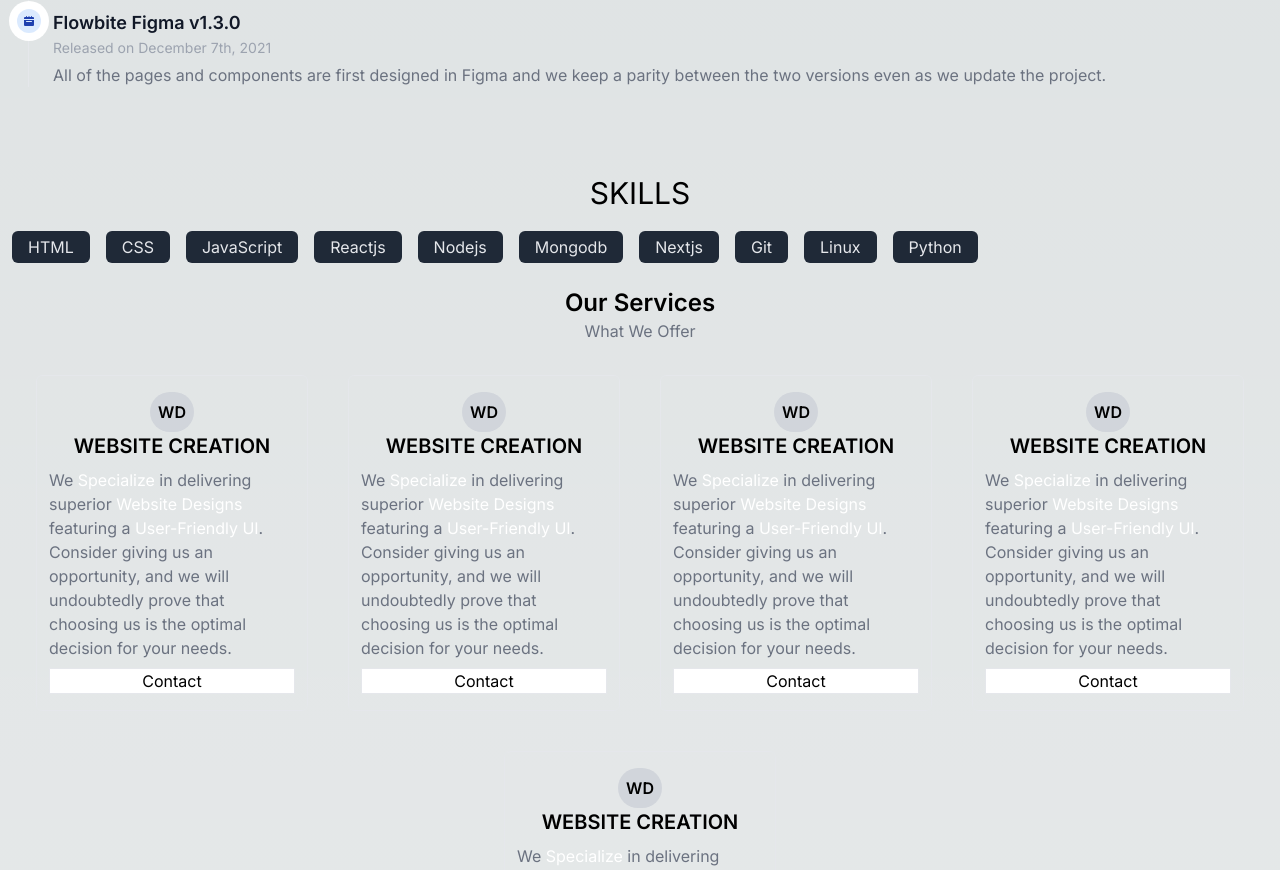
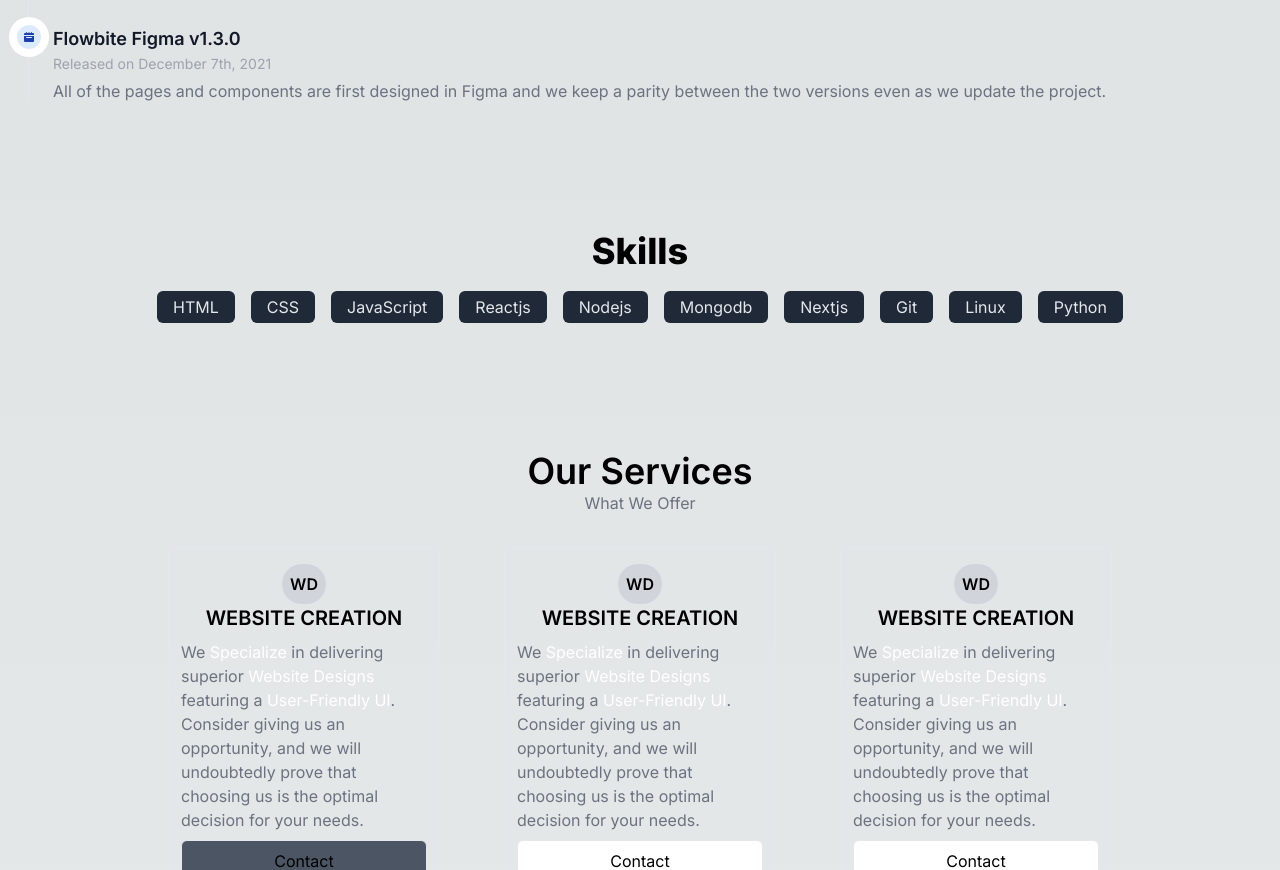
Before and after one commit to faizan619/Faizan_Dev_Portfolio, a Next.js app: page / in a window 1280 px wide. Shown: the part 1927-2797 px from the top of the page. Built offline with nearby package versions, Linux system fonts and the light colour scheme.

Commit message:
responsive design set

```diff
--- a/src/app/Components/Navbar.js
+++ b/src/app/Components/Navbar.js
@@ -12,16 +12,8 @@ export default function Navbar() {
         <div className="flex bg-gray-800 text-center gap-4 text-lg menu">
           <li className="hover:bg-gray-600"><a href="#home">Home</a></li>
           <li className="hover:bg-gray-600"><a href="#about">About</a></li>
-          <li className="hover:bg-gray-600 services">
-            <a href="#project">Projects</a>
-            {/* <ul className="dropdown bg-gray-600">
-              <li className="hover:bg-gray-500"><a href="/">Online Compiler </a></li>
-              <li className="hover:bg-gray-500"><a href="/">Chatting App</a></li>
-              <li className="hover:bg-gray-500"><a href="/">QR Scanner</a></li>
-              <li className="hover:bg-gray-500"><a href="/">Blog Website</a></li>
-            </ul> */}
-          </li>
-          <li className="hover:bg-gray-600"><a href="#price">Pricing</a></li>
+          <li className="hover:bg-gray-600 "><a href="#service">Services</a></li>
+          <li className="hover:bg-gray-600"><a href="#project">Projects</a></li>
           <li className=" bg-blue-800"><a href="/">Hire me!</a></li>
         </div>
       </ul>
--- a/src/app/Components/SecondHero.js
+++ b/src/app/Components/SecondHero.js
@@ -4,7 +4,7 @@ export default function Second() {
   return (
     <section className="">
       <div className="flex flex-col items-center">
-        <h1 className="text-2xl mt-4 text-center">About Me</h1>
+        <h1 className="text-3xl sm:text-4xl font-semibold mt-4 text-center">About Me</h1>
         <div className="px-3 flex flex-col items-center md:flex-row  ">
           <Image
             className="object-contain md:w-[50%] h-96 pb-5"
@@ -28,7 +28,7 @@ export default function Second() {
         </div>
         <div className="px-3">
           <div className="p-4">
-            <h1 className="text-center text-2xl my-4">My Journey</h1>
+            <h1 className="text-center text-3xl font-semibold my-4 sm:text-4xl">My Journey</h1>
             <ol class="relative border-s border-gray-200 dark:border-gray-700">
               <li class="mb-10 ms-6">
                 <span class="absolute flex items-center justify-center w-6 h-6 bg-blue-100 rounded-full -start-3 ring-8 ring-white dark:ring-gray-900 dark:bg-blue-900">
--- a/src/app/Components/Service.js
+++ b/src/app/Components/Service.js
@@ -1,19 +1,21 @@
+"use client"
+import { useRouter } from "next/navigation";
 const Service = () => {
+  const router = useRouter();
+  const navigate = (name)=>{
+    router.push(name)
+  }
   return (
-    <section className="flex flex-col">
+    <section className="flex flex-col items-center">
         <div className="flex flex-col items-center p-3">
-              <span className="font-semibold text-2xl">
+              <span className="font-semibold text-3xl sm:text-4xl">
                 Our Services
               </span>
               <h2 className="text-gray-500">
                 What We Offer
               </h2>
-              {/* <p className="text-lg">
-                There are many variations of passages of Lorem Ipsum available
-                but the majority have suffered alteration in some form.
-              </p> */}
         </div>
-        <div className="p-5 flex gap-5 flex-wrap justify-center sm:gap-4 md:gap-6 lg:gap-8 xl:gap-10">
+        <div className="p-5 flex gap-5 flex-wrap justify-center sm:gap-4 md:gap-10 lg:gap-14 xl:gap-16">
 
           <div className="border flex flex-col px-3 py-4 rounded-md gap-2 w-[17rem]">
               <div  className="flex flex-col items-center">
@@ -21,7 +23,7 @@ const Service = () => {
                 <h1 className="text-xl uppercase font-semibold">Website Creation</h1>
               </div>
               <p className="text-gray-500">We <span className="text-white capitalize">specialize</span> in delivering superior <span className="text-white capitalize">website designs</span> featuring a <span className="text-white capitalize">user-friendly UI</span>. Consider giving us an opportunity, and we will undoubtedly prove that choosing us is the optimal decision for your needs.</p>
-              <button className="border sm:bg-red-700 md:bg-green-700 lg:bg-blue-900 xl:bg-white">Contact</button>
+              <button className="border py-2 rounded-md bg-gray-600">Contact</button>
           </div>
           <div className="border flex flex-col px-3 py-4 rounded-md gap-2 w-[17rem]">
               <div  className="flex flex-col items-center">
@@ -29,7 +31,7 @@ const Service = () => {
                 <h1 className="text-xl uppercase font-semibold">Website Creation</h1>
               </div>
               <p className="text-gray-500">We <span className="text-white capitalize">specialize</span> in delivering superior <span className="text-white capitalize">website designs</span> featuring a <span className="text-white capitalize">user-friendly UI</span>. Consider giving us an opportunity, and we will undoubtedly prove that choosing us is the optimal decision for your needs.</p>
-              <button className="border sm:bg-red-700 md:bg-green-700 lg:bg-blue-900 xl:bg-white">Contact</button>
+              <button className="border sm:bg-red-700 md:bg-green-700 lg:bg-blue-900 xl:bg-white py-2 rounded-md bg-gray-600">Contact</button>
           </div>
           <div className="border flex flex-col px-3 py-4 rounded-md gap-2 w-[17rem]">
               <div  className="flex flex-col items-center">
@@ -37,64 +39,12 @@ const Service = () => {
                 <h1 className="text-xl uppercase font-semibold">Website Creation</h1>
               </div>
               <p className="text-gray-500">We <span className="text-white capitalize">specialize</span> in delivering superior <span className="text-white capitalize">website designs</span> featuring a <span className="text-white capitalize">user-friendly UI</span>. Consider giving us an opportunity, and we will undoubtedly prove that choosing us is the optimal decision for your needs.</p>
-              <button className="border sm:bg-red-700 md:bg-green-700 lg:bg-blue-900 xl:bg-white">Contact</button>
-          </div>
-          <div className="border flex flex-col px-3 py-4 rounded-md gap-2 w-[17rem]">
-              <div  className="flex flex-col items-center">
-                <div className="rounded-full bg-gray-300 text-black p-2 font-semibold">WD</div>
-                <h1 className="text-xl uppercase font-semibold">Website Creation</h1>
-              </div>
-              <p className="text-gray-500">We <span className="text-white capitalize">specialize</span> in delivering superior <span className="text-white capitalize">website designs</span> featuring a <span className="text-white capitalize">user-friendly UI</span>. Consider giving us an opportunity, and we will undoubtedly prove that choosing us is the optimal decision for your needs.</p>
-              <button className="border sm:bg-red-700 md:bg-green-700 lg:bg-blue-900 xl:bg-white">Contact</button>
-          </div>
-          <div className="border flex flex-col px-3 py-4 rounded-md gap-2 w-[17rem]">
-              <div  className="flex flex-col items-center">
-                <div className="rounded-full bg-gray-300 text-black p-2 font-semibold">WD</div>
-                <h1 className="text-xl uppercase font-semibold">Website Creation</h1>
-              </div>
-              <p className="text-gray-500">We <span className="text-white capitalize">specialize</span> in delivering superior <span className="text-white capitalize">website designs</span> featuring a <span className="text-white capitalize">user-friendly UI</span>. Consider giving us an opportunity, and we will undoubtedly prove that choosing us is the optimal decision for your needs.</p>
-              <button className="border sm:bg-red-700 md:bg-green-700 lg:bg-blue-900 xl:bg-white">Contact</button>
+              <button className="border sm:bg-red-700 md:bg-green-700 lg:bg-blue-900 xl:bg-white py-2 rounded-md bg-gray-600">Contact</button>
           </div>
 
         </div>
+          <button className="border px-3 py-2 rounded-md inline-block hover:bg-gray-800" onClick={()=>navigate('services')}>Show All</button>
     </section>
-    // <section className="pb-12 pt-20 dark:bg-dark lg:pb-[90px] lg:pt-[120px]">
-    //   <div className="container mx-auto">
-    //     <div className="-mx-4 flex flex-wrap">
-    //       <div className="w-full px-4">
-    //         <div className="mx-auto mb-12 max-w-[510px] text-center lg:mb-20">
-    //           <span className="mb-2 block text-lg font-semibold text-primary">
-    //             Our Services
-    //           </span>
-    //           <h2 className="mb-3 text-3xl font-bold leading-[1.2] text-dark dark:text-white sm:text-4xl md:text-[40px]">
-    //             What We Offer
-    //           </h2>
-    //           <p className="text-base text-body-color dark:text-dark-6">
-    //             There are many variations of passages of Lorem Ipsum available
-    //             but the majority have suffered alteration in some form.
-    //           </p>
-    //         </div>
-    //       </div>
-    //     </div>
-    //     <div className="flex flex-wrap gap-5 justify-between sm:justify-center  sm:border md:border-none px-6 sm:px-2">
-
-    //     <div>
-    //       <div className="border flex flex-col justify-between py-3 w-[20rem] rounded-md p-2 bg-gray-900">
-    //       <div  className="flex flex-col">
-    //         <div className="p-5 font-extrabold rounded-full bg-gray-500 inline-block self-center text-lg m-2 ">WD</div>
-    //         <h1 className="text-center text-xl font-extrabold uppercase my-2">Web Develpment</h1>
-    //       </div>
-    //         <div className=" capitalize p-2 text-lg m-2">
-    //           <p>we provide the best website design with user friendly UI.</p>
-    //           <p>Try to give us a try. and we will make you confirm that your decision would the best to choose us</p>
-    //         </div>
-    //           <button className="border self-center px-5 rounded-md p-2 ">Contact</button>
-    //       </div>
-    //     </div>
-
-    //     </div>
-    //   </div>
-    // </section>
   );
 };
 
--- a/src/app/Components/SkillsPage.js
+++ b/src/app/Components/SkillsPage.js
@@ -3,9 +3,9 @@ export default function Skill(){
 
 
     return(
-        <div className="p-3 text-center">
-            <h1 className="text-3xl p-5 uppercase fontextrabold">Skills</h1>
-            <div className="flex flex-wrap gap-4">
+        <div className="p-3 mt-10 text-center h-[15rem]">
+            <h1 className="text-3xl p-5 font-extrabold sm:text-4xl">Skills</h1>
+            <div className="flex flex-wrap gap-4 justify-center">
             {
                 Data.map((item)=>(
                     <div className="bg-gray-800 capitalize px-4 py-1 rounded-md text-gray-200">{item.lang}</div>
--- a/src/app/Components/style/navbar.css
+++ b/src/app/Components/style/navbar.css
@@ -2,11 +2,6 @@ a {text-decoration: none;}
 li {list-style: none;}
 .menu li:hover {border-radius: 5px;transition: 0.3s ease;}
 .menu li {padding: 5px 14px;}
-/* .services {position: relative;} */
-/* .dropdown {padding: .5em 0;position: absolute;display: none;border-radius: 8px;top: 35px;} */
-/* .dropdown li+li {margin-top: 10px;} */
-/* .dropdown li {padding: 0.5em 1em;width: 11em;text-align: center;} */
-/* .services:hover .dropdown {display: block;} */
 input[type=checkbox] {display: none;}
 .hamburger {display: none;}
 @media (max-width: 768px) {
@@ -16,5 +11,4 @@ input[type=checkbox] {display: none;}
     .menu li+li {margin-top: 12px;}
     input[type=checkbox]:checked~.menu {display: block;}
     .hamburger {display: block;}
-    /* .dropdown {left: 20%;top: 35px;transform: translateX(35%);} */
 }
```
